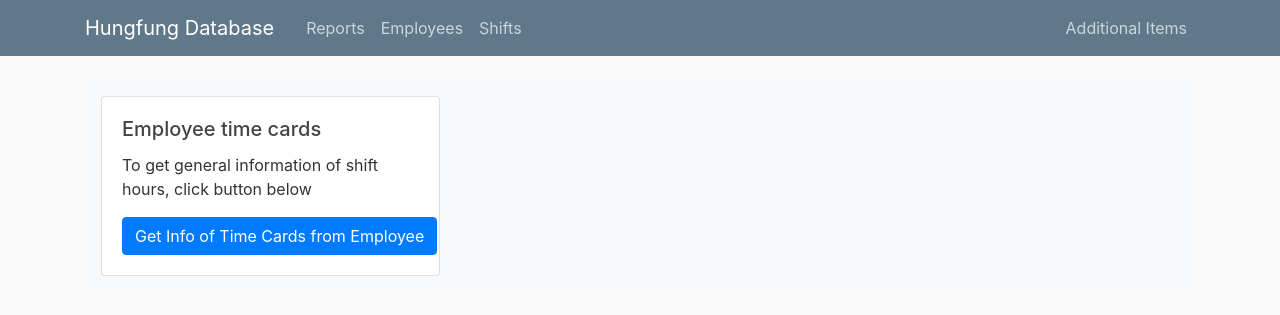
After one commit to ShahramZaheri/cmpt354project, a Flask app: page /shift in a window 1280 px wide. The commit adds this page. Shown: the top 315 px of the page. Run offline with Flask 2, Linux system fonts and the light colour scheme; some libraries are stand-ins or nearby versions.

Commit message:
added multiple html file

```diff
--- a/app.py
+++ b/app.py
@@ -51,3 +51,31 @@ def report():
 def removeEmployee():
     form=NewEmployeeForm()
     return render_template('removeEmployee.html', form=form)
+
+
+@app.route('/report/employeeinfo', methods=['GET', 'POST'])
+def employeeinfo():
+    #form=NewEmployeeForm()
+    return render_template('employeeinfo.html')
+
+
+@app.route('/report/payroll', methods=['GET', 'POST'])
+def payroll():
+    #form=NewEmployeeForm()
+    return render_template('payroll.html')
+
+
+@app.route('/report/tax', methods=['GET', 'POST'])
+def tax():
+    #form=NewEmployeeForm()
+    return render_template('tax.html')
+
+@app.route('/shift', methods=['GET', 'POST'])
+def shift():
+    #form=NewEmployeeForm()
+    return render_template('shift.html')
+
+@app.route('/shift/timecard', methods=['GET', 'POST'])
+def timecard():
+    #form=NewEmployeeForm()
+    return render_template('timecard.html')
--- /dev/null
+++ b/templates/employeeinfo.html
@@ -0,0 +1,5 @@
+{% extends "layout.html" %}
+{% block content %}
+
+<p>This page will show employee information.</p>
+{% endblock content %}
--- a/templates/layout.html
+++ b/templates/layout.html
@@ -38,7 +38,7 @@
                 </a>
                 <a class="nav-item nav-link" href="{{ url_for('employee') }}">Employees
                 </a>
-                <a class="nav-item nav-link" href="#">Shifts
+                <a class="nav-item nav-link" href="{{ url_for('shift') }}">Shifts
                 </a>
                 <!-- <a class="nav-item nav-link" href="#">Add
                   Blog</a> -->
--- /dev/null
+++ b/templates/payroll.html
@@ -0,0 +1,5 @@
+{% extends "layout.html" %}
+{% block content %}
+
+<p>This page will show employee payroll information.</p>
+{% endblock content %}
--- a/templates/report.html
+++ b/templates/report.html
@@ -9,7 +9,7 @@
           <h5 class="card-title">Info of All Employees </h5>
             <p class="card-text"> To get general information of all employees working in
               the company, click button below </p>
-          <a href="#" class="btn btn-primary"> Get Info of Employees</a>
+          <a href="{{ url_for('employeeinfo') }}" class="btn btn-primary"> Get Info of Employees</a>
         </div>
       </div>
     </div>
@@ -19,7 +19,7 @@
         <div class="card-body">
           <h5 class="card-title">Payroll Info of Employee</h5>
             <p class="card-text">Enter employee info and get his/her payroll info</p>
-          <a href="#" class="btn btn-primary">Get Payroll Info of Employee</a>
+          <a href="{{ url_for('payroll') }}" class="btn btn-primary">Get Payroll Info of Employee</a>
         </div>
       </div>
     </div>
@@ -29,7 +29,7 @@
         <div class="card-body">
           <h5 class="card-title">Tax Report</h5>
             <p class="card-text">small description here </p>
-          <a href="#" class="btn btn-primary">Get Tax Info</a>
+          <a href="{{ url_for('tax') }}" class="btn btn-primary">Get Tax Info</a>
         </div>
       </div>
     </div>
--- /dev/null
+++ b/templates/shift.html
@@ -0,0 +1,16 @@
+{% extends "layout.html" %}
+{% block content %}
+<div class="container m-auto p-3 bg-light">
+  <div class="row">
+
+    <div class="col-sm-4">
+      <div class="card">
+        <div class="card-body">
+          <h5 class="card-title">Employee time cards </h5>
+            <p class="card-text"> To get general information of shift hours, click button below </p>
+          <a href="{{ url_for('timecard') }}" class="btn btn-primary"> Get Info of Time Cards from Employee</a>
+        </div>
+      </div>
+    </div>
+
+{% endblock content %}
--- /dev/null
+++ b/templates/tax.html
@@ -0,0 +1,5 @@
+{% extends "layout.html" %}
+{% block content %}
+
+<p>This page will show employee tax deduction information.</p>
+{% endblock content %}
--- /dev/null
+++ b/timecard.html
@@ -0,0 +1,5 @@
+{% extends "layout.html" %}
+{% block content %}
+
+<p>This page will show employee time cards content.</p>
+{% endblock content %}
```
